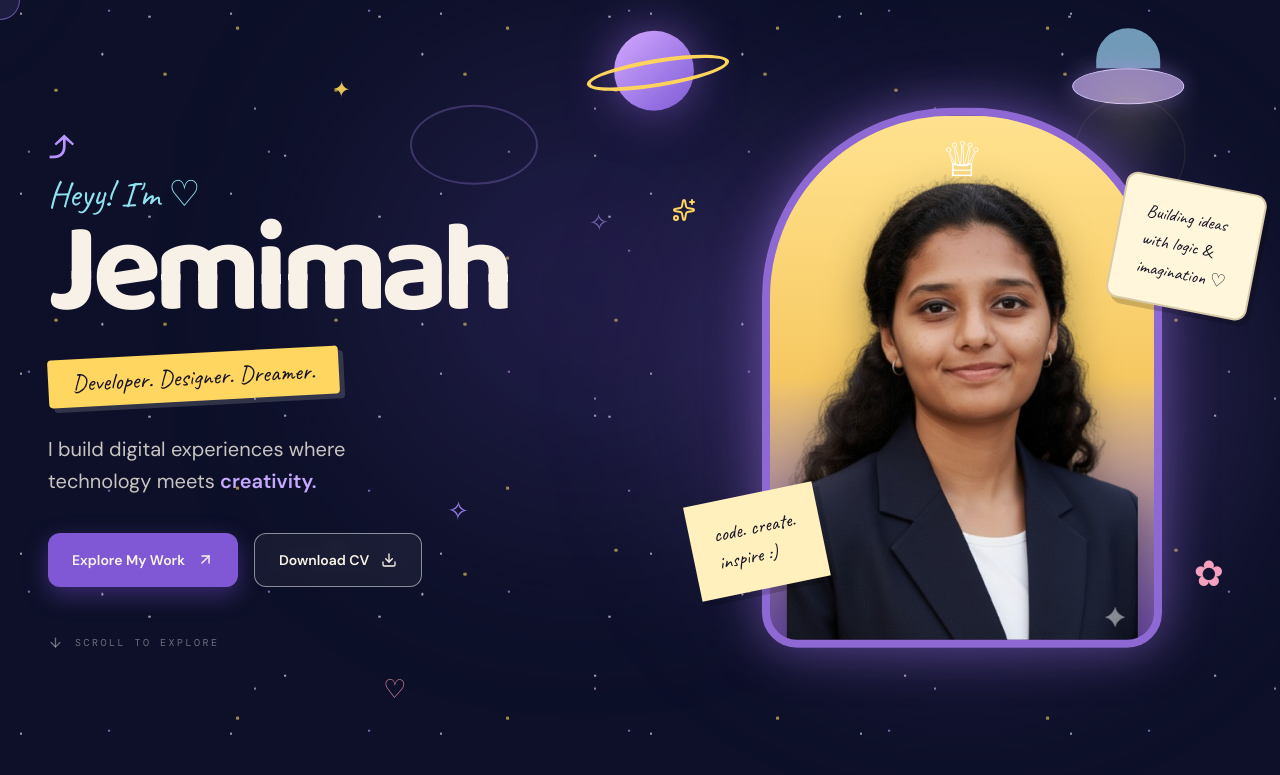
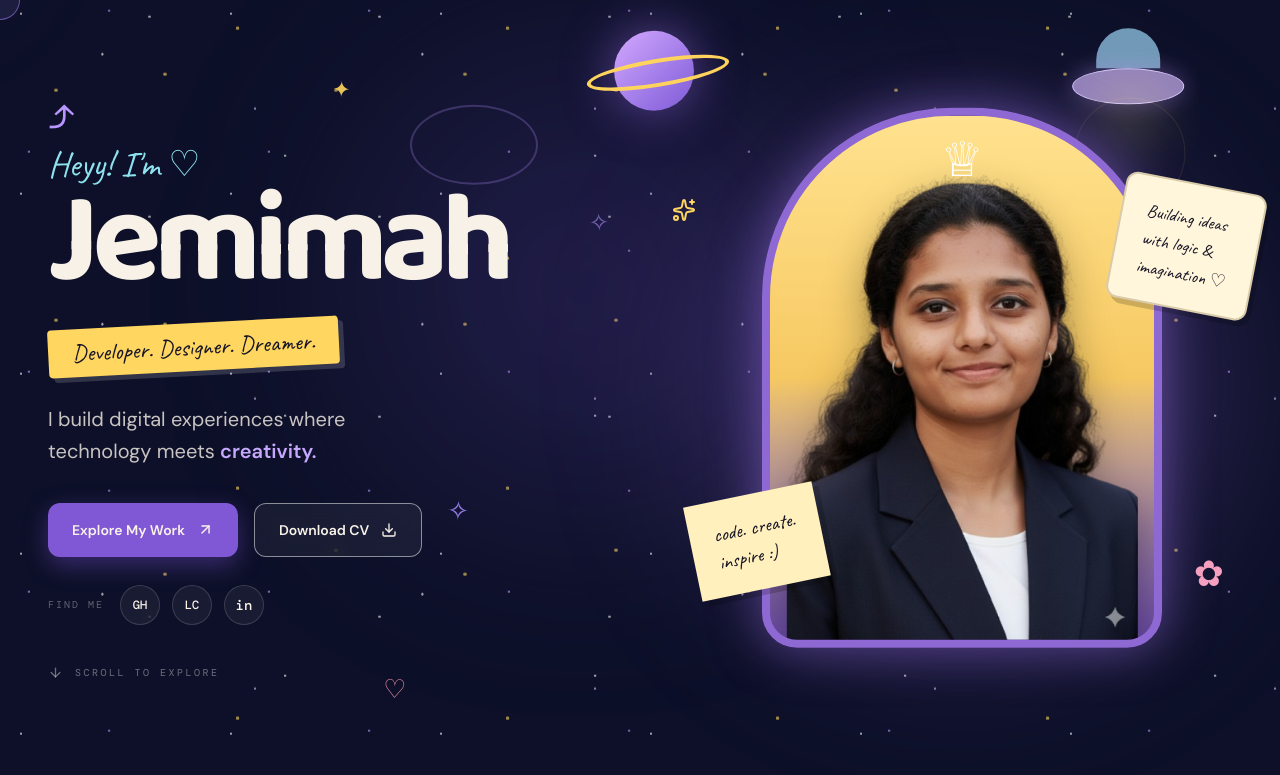
Before and after one commit to Jemimah000/jemimah-portfolio, a React (Vite) app: page / in a window 1280 px wide. Shown: the top 775 px of the page. Built offline with nearby package versions, Linux system fonts and the light colour scheme; a web font is replaced by a local one.

Commit message:
fixed error for deployment

```diff
--- a/src/components/ai/LunaAssistant.tsx
+++ b/src/components/ai/LunaAssistant.tsx
@@ -47,7 +47,7 @@ export default function LunaAssistant() {
     setHasError(false);
 
     const history = messages
-      .filter((item, index) => index !== 0)
+      .filter((_, index) => index !== 0)
       .slice(-10)
       .map((item) => ({
         role: item.role === "assistant" ? "model" : "user",
--- a/src/components/hero/Hero.tsx
+++ b/src/components/hero/Hero.tsx
@@ -134,7 +134,9 @@ export default function Hero() {
             </span>
           </p>
 
-          {/* Buttons */}
+          {/* =========================
+              MAIN BUTTONS
+          ========================== */}
 
           <div className="mt-9 flex flex-wrap gap-4">
             {/* Explore My Work */}
@@ -167,9 +169,61 @@ export default function Hero() {
             </a>
           </div>
 
+          {/* =========================
+              SOCIAL LINKS
+          ========================== */}
+
+          <div className="mt-7 flex items-center gap-3">
+            <span className="mr-1 font-mono text-[10px] uppercase tracking-[0.2em] text-white/35">
+              Find me
+            </span>
+
+            {/* GitHub */}
+
+            <a
+              href="https://github.com/Jemimah000"
+              target="_blank"
+              rel="noopener noreferrer"
+              aria-label="Jemimah's GitHub"
+              className="group flex h-10 w-10 items-center justify-center rounded-full border border-white/15 bg-white/5 font-mono text-xs font-bold text-white/70 backdrop-blur transition-all duration-300 hover:-translate-y-1 hover:border-white/40 hover:bg-white/10 hover:text-white"
+            >
+              <span className="transition-transform duration-300 group-hover:scale-110">
+                GH
+              </span>
+            </a>
+
+            {/* LeetCode */}
+
+            <a
+              href="https://leetcode.com/"
+              target="_blank"
+              rel="noopener noreferrer"
+              aria-label="Jemimah's LeetCode"
+              className="group flex h-10 w-10 items-center justify-center rounded-full border border-white/15 bg-white/5 font-mono text-xs font-bold text-white/70 backdrop-blur transition-all duration-300 hover:-translate-y-1 hover:border-white/40 hover:bg-white/10 hover:text-white"
+            >
+              <span className="transition-transform duration-300 group-hover:scale-110">
+                LC
+              </span>
+            </a>
+
+            {/* LinkedIn */}
+
+            <a
+              href="https://linkedin.com/in/jemimah-mary-manuel-490488361/"
+              target="_blank"
+              rel="noopener noreferrer"
+              aria-label="Jemimah's LinkedIn"
+              className="group flex h-10 w-10 items-center justify-center rounded-full border border-white/15 bg-white/5 font-mono text-sm font-bold text-white/70 backdrop-blur transition-all duration-300 hover:-translate-y-1 hover:border-white/40 hover:bg-white/10 hover:text-white"
+            >
+              <span className="transition-transform duration-300 group-hover:scale-110">
+                in
+              </span>
+            </a>
+          </div>
+
           {/* Scroll */}
 
-          <div className="mt-12 flex items-center gap-3 font-mono text-[10px] uppercase tracking-[0.25em] text-white/40">
+          <div className="mt-10 flex items-center gap-3 font-mono text-[10px] uppercase tracking-[0.25em] text-white/40">
             <ArrowDown size={15} />
             Scroll to explore
           </div>
```
